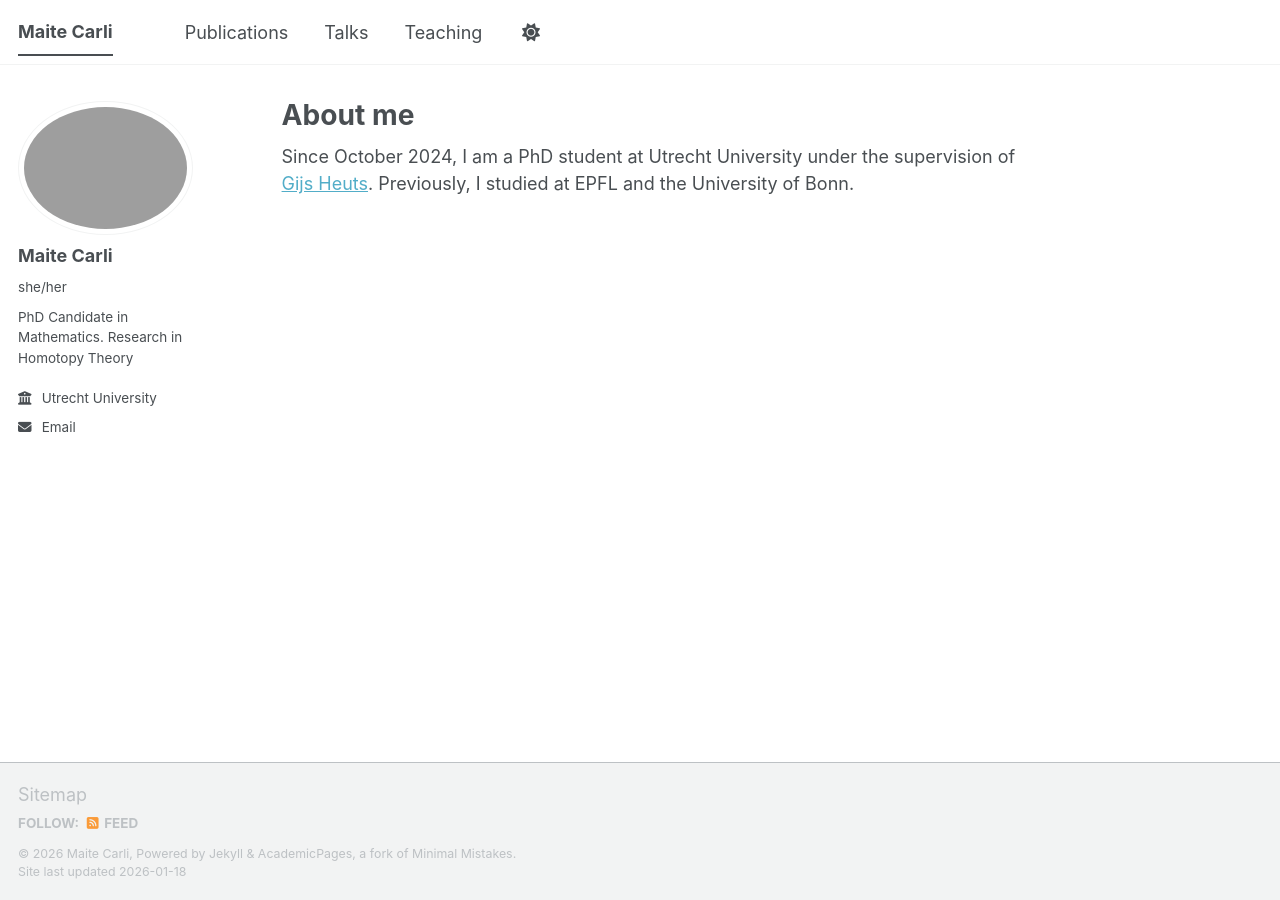
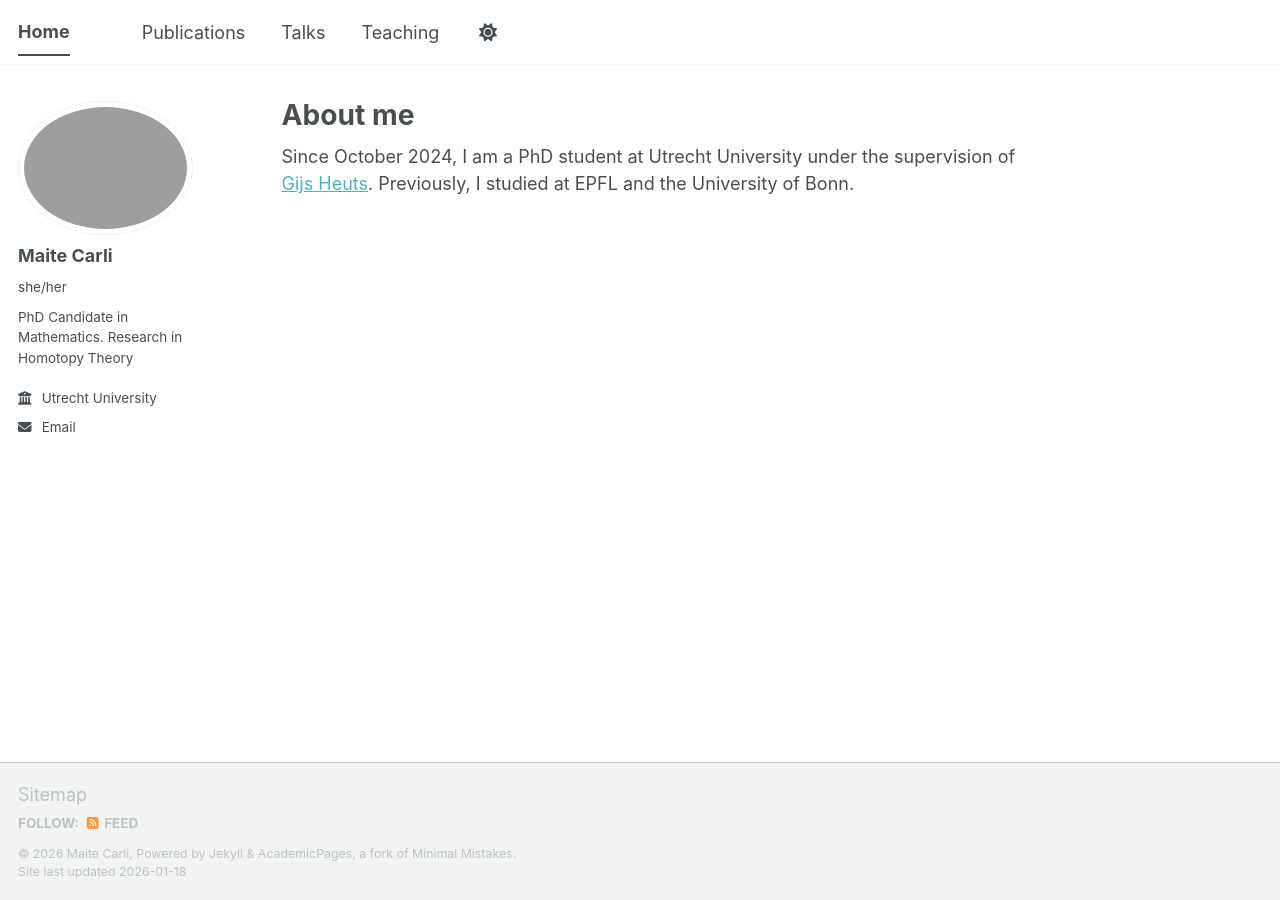
Before and after one commit to Maite-Carli/Maite-Carli.github.io, a Jekyll site: the page built from _pages/about.md, in a window 1280 px wide. Built offline with Jekyll 4.4.1, drawn with Linux system fonts in a browser that asks for light colours; a script bundle is joined from its source files by our own code; library files that are not in the unit come from our copies.

Commit message:
Update _config.yml

```diff
--- a/_config.yml
+++ b/_config.yml
@@ -9,7 +9,7 @@
 # Basic Site Settings
 locale                   : "en-US"
 site_theme               : "default" # The available themes options are "default", "air", "sunrise", "mint", "dirt" and "contrast"
-title                    : "Maite Carli"
+title                    : "Home"
 title_separator          : "-"
 name                     : &name "Maite Carli"
 description              : &description "PhD Candidate in Mathematics at Utrecht University"   # Update this with a general description of your site, this is the default if not overridden by a page
```
